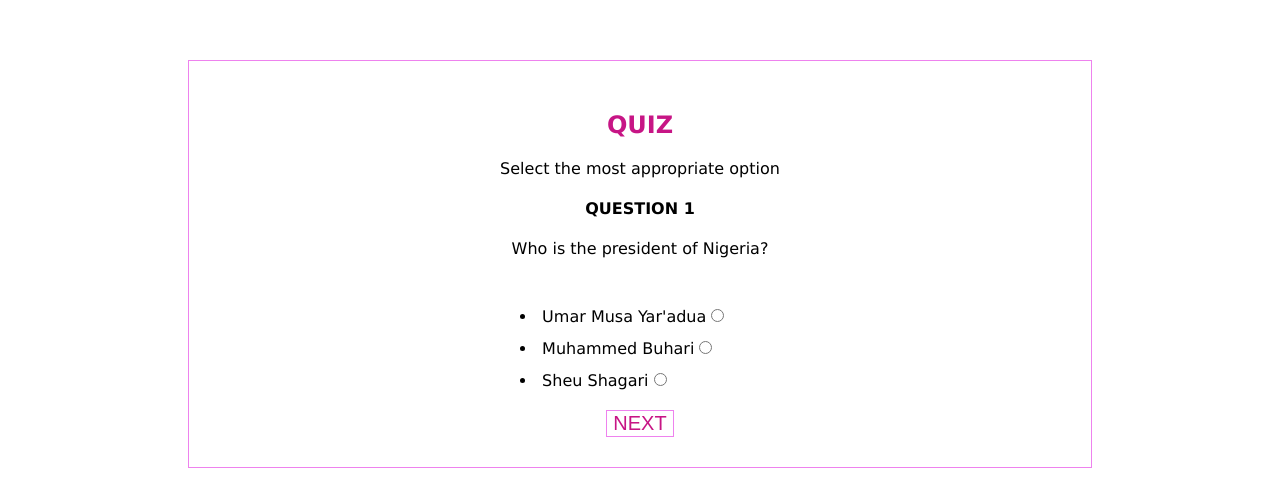
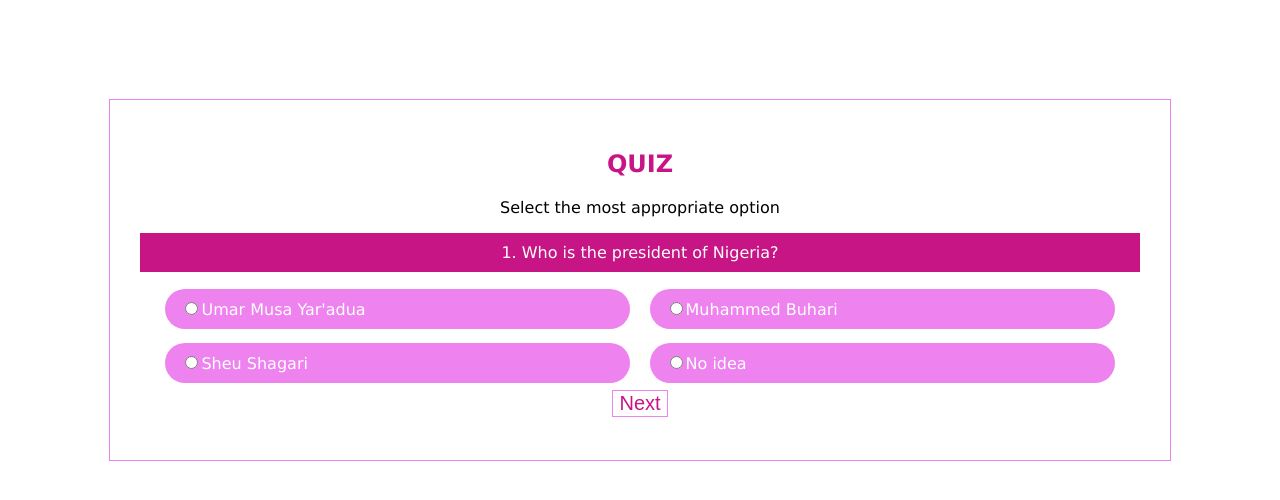
Before and after one commit to temmietope/quiz-app, a plain HTML site: page index.html in a window 1280 px wide. Shown: the part 120-620 px from the top of the page. Drawn offline with Linux system fonts and the light colour scheme.

Commit message:
changed UI, fetched questions from a data file and added Next functionality

```diff
--- a/index.html
+++ b/index.html
@@ -8,11 +8,23 @@
     <title>Quiz app</title>
   </head>
   <body>
-    <div class="container">
-      <div class="contents">
+    <div class="container" id="quizContainer">
+
         <h2>QUIZ</h2>
         <p>Select the most appropriate option</p>
-        <div class="questionDiv">
+
+        <div class="question" id="question"></div>
+        <div class="options">
+          <label class="option"><input type="radio" name="option" value="1"><span id="opt1"></span></label>
+          <label class="option"><input type="radio" name="option" value="2"><span id="opt2"></span></label>
+          <label class="option"><input type="radio" name="option" value="3"><span id="opt3"></span></label>
+          <label class="option"><input type="radio" name="option" value="4"><span id="opt4"></span></label>
+        </div>
+        <div class="nextButton">
+          <button class="btn" id="nextbtn">Next</button>
+        </div>
+        <div class="result container" id="result" style="display:none;"></div>
+        <!-- <div class="questionDiv">
           <h4 id="questionHeader"></h4>
           <p id="theQuestion">
 
@@ -25,7 +37,7 @@
             <button class="btn">NEXT</button>
           </div>
         </div>
-      </div>
+       -->
     </div>
     <script src='questions.js'></script>
     <script src="index.js"></script>
--- a/index.js
+++ b/index.js
@@ -1,35 +1,101 @@
-const questionHeader = document.querySelector("#questionHeader");
-const theQuestion = document.querySelector("#theQuestion");
-const theOptions = document.querySelector("#theOptions");
+var currentQuestion = 0;
+var score = 0;
+var totalQuestion = questions.length;
 
-const btn = document.querySelector(".btn")
+var quizContainer = document.querySelector("#quizContainer")
+var theQuestion = document.querySelector("#question");
+var opt1 = document.querySelector("#opt1");
+var opt2 = document.querySelector("#opt2");
+var opt3 = document.querySelector("#opt3");
+var opt4 = document.querySelector("#opt4");
+var nextbtn = document.querySelector("#nextbtn");
+var resultContainer = document.querySelector("#result");
 
-count = 0;
-const options = questions[count].options;
-const question = questions[count].question;
-const answer = questions[count].answer;
-
-questionHeader.innerHTML = `QUESTION ${count + 1}`;
-theQuestion.innerHTML = question;
-
-//to display options
-
-options.forEach(function(el,index) {
-  let option = document.createElement("input");
-  option.type = "radio";
-  option.value = el;
-  option.name = el;
+function loadQuestion(questionIndex){
+  var q = questions[questionIndex];
+  theQuestion.innerHTML = `${questionIndex + 1}. ${q.question}`
+  opt1.innerHTML = q.options[0];
+  opt2.innerHTML = q.options[1];
+  opt3.innerHTML = q.options[2];
+  opt4.innerHTML = q.options[3];
+};
+loadQuestion(currentQuestion)
 
 
-  let list = document.createElement('li')
 
-  list.innerHTML = el;
 
-  theOptions.appendChild(list);
-  list.appendChild(option)
-});
+nextbtn.onclick = function(){
+  currentQuestion+=1
+  loadQuestion(currentQuestion);
+  if (currentQuestion == (totalQuestion - 1)){
+    nextbtn.innerHTML = `Finish`
+  }
+}
 
-btn.onclick = function(){
-  options[answer]
-  document.get
-}
+
+
+
+
+
+
+
+
+
+
+
+
+
+
+
+
+
+
+
+
+
+
+
+
+
+
+
+
+
+
+
+
+// const questionHeader = document.querySelector("#questionHeader");
+// const theQuestion = document.querySelector("#theQuestion");
+// const theOptions = document.querySelector("#theOptions");
+
+// const btn = document.querySelector(".btn")
+
+// count = 0;
+// const options = questions[count].options;
+// const question = questions[count].question;
+// const answer = questions[count].answer;
+
+// questionHeader.innerHTML = `QUESTION ${count + 1}`;
+// theQuestion.innerHTML = question;
+
+// //to display options
+
+// options.forEach(function(el,index) {
+//   let option = document.createElement("input");
+//   option.type = "radio";
+//   option.value = el;
+//   option.name = 'optionName';
+
+
+//   let list = document.createElement('li')
+
+//   list.innerHTML = el;
+
+//   theOptions.appendChild(list);
+//   list.appendChild(option)
+// });
+
+// btn.onclick = function(){
+//   options[answer]
+//   document.getE
+// }
--- a/questions.js
+++ b/questions.js
@@ -2,19 +2,19 @@ const questions=[
    {
         "id":1,
         "question":"Who is the president of Nigeria?",
-        "options":["Umar Musa Yar'adua", "Muhammed Buhari","Sheu Shagari"],
+        "options":["Umar Musa Yar'adua", "Muhammed Buhari","Sheu Shagari","No idea"],
         "answer": 1
     },
     {
         "id":2,
         "question":"Where is Tilapia Resort in Akwa Ibom?",
-        "options":["Uyo", "Ikot Ekpene","Abak"],
+        "options":["Uyo", "Ikot Ekpene","Abak", "No idea"],
         "answer": 2
     },
     {
         "id":3,
         "question":"What continent is nigeria in?",
-        "options":["Africa", "Asia","North America"],
+        "options":["Africa", "Asia","North America", "No idea"],
         "answer": 0
     }
 ]
--- a/style.css
+++ b/style.css
@@ -1,29 +1,53 @@
 .container{
-    height: 100%;
-    display: flex;
+    height: 300px;
+    width: 1000px;
+    top: 50%;
+    left: 50%;
+    position: absolute;
+    transform: translateX(-50%) translateY(-50%);
+    /* display: flex;
     align-items: center;
-    justify-content: center;
+    justify-content: center; */
     border: 1px solid violet;
-    margin: 180px;
-}
-.contents{
+
+    /* margin: 180px; */
     text-align: center;
     margin: 0;
     font-family: Verdana, Geneva, Tahoma, sans-serif;
-    padding-top: 30px;
-    padding-bottom: 30px;
+    padding: 30px;
 
 }
+
 h2{
     color: mediumvioletred;
 }
-#theOptions{
+.question{
+    background-color: mediumvioletred;
+    color: white;
+    padding: 10px;
+    margin: 10px 0px 10px 0px;
+
+}
+.option{
+    display: inline-block;
     text-align: left;
-    padding: 20px
+    padding: 10px 0px 10px 15px;
+    width: 450px;
+    background-color: violet;
+    color: white;
+    vertical-align: middle;
+    margin: 7px;
+    border-radius: 20px;
 }
-input[type='radio']{
-    align-items: right !important;
-    margin-top: 15px;
+.option:hover{
+    background-color: white;
+    color: violet;
+
+}
+.option input:checked .option{
+    background-color: white;
+    color: violet;
+
 }
 .btn{
     background-color: white;
@@ -33,3 +57,7 @@ input[type='radio']{
     border: 1px solid violet;
 
 }
+.btn:hover{
+    background-color: violet;
+    color: white;
+}
```
